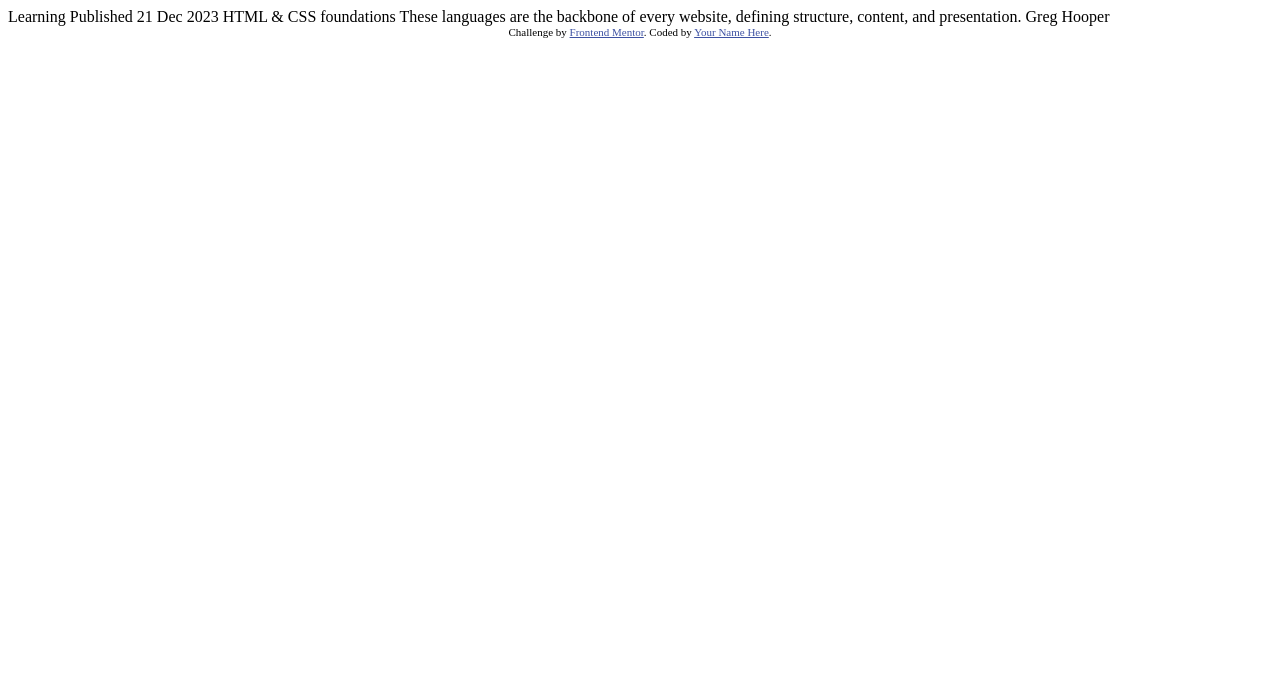
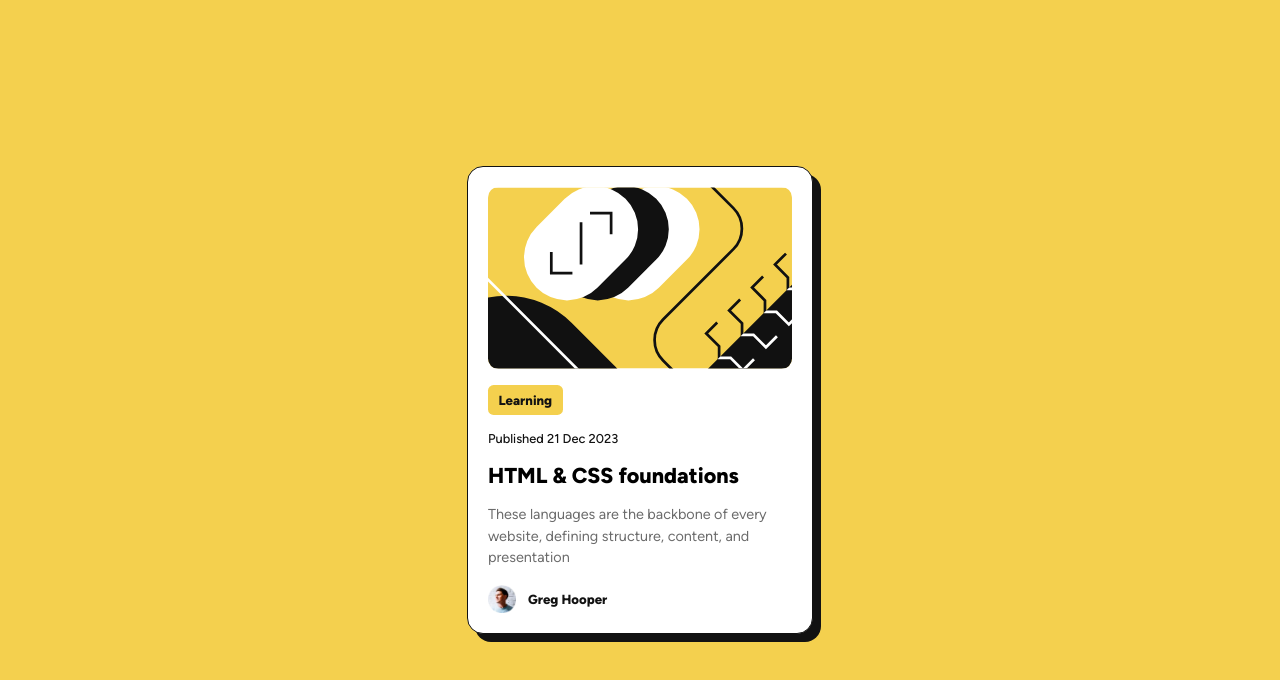
Before and after one commit to amShuri/blog-preview-card, a plain HTML site: page index.html in a window 1280 px wide. Drawn offline with Linux system fonts and the light colour scheme.

Commit message:
feat: add completed solution

```diff
--- a/index.html
+++ b/index.html
@@ -6,29 +6,26 @@
 
   <link rel="icon" type="image/png" sizes="32x32" href="./assets/images/favicon-32x32.png">
 
+  <link rel="stylesheet" href="styles.css">
   <title>Frontend Mentor | Blog preview card</title>
-
-  <!-- Feel free to remove these styles or customise in your own stylesheet 👍 -->
-  <style>
-    .attribution { font-size: 11px; text-align: center; }
-    .attribution a { color: hsl(228, 45%, 44%); }
-  </style>
 </head>
 <body>
-
-  Learning
-
-  Published 21 Dec 2023
-
-  HTML & CSS foundations
-
-  These languages are the backbone of every website, defining structure, content, and presentation.
-
-  Greg Hooper
-
-  <div class="attribution">
-    Challenge by <a href="https://www.frontendmentor.io?ref=challenge" target="_blank">Frontend Mentor</a>.
-    Coded by <a href="#">Your Name Here</a>.
-  </div>
+  <main>
+    <article class="card">
+      <div class="card-content">
+        <img class="card-img" src="./assets/images/illustration-article.svg" alt="">
+        <p class="card-tag">Learning</p>
+        <p class="card-date">Published <time datetime="2023-12-21">21 Dec 2023</time></p>
+        <h1 class="card-title">HTML & CSS foundations</h1>
+        <p class="card-description">These languages are the backbone of every
+          website, defining structure, content, and presentation
+        </p>
+        <div class="author-info">
+          <img src="./assets/images/image-avatar.webp" alt="Photo of the author">
+          <p>Greg Hooper</p>
+        </div>
+      </div>
+    </article>
+  </main>
 </body>
 </html>
--- /dev/null
+++ b/styles.css
@@ -0,0 +1,101 @@
+* {
+  box-sizing: border-box;
+  margin: 0;
+  padding: 0;
+}
+
+:root {
+  --white-bg-clr: hsl(0, 0%, 100%);
+  --yellow-bg-clr: hsl(47, 88%, 63%);
+  --light-gray-clr: hsl(0, 0%, 42%);
+  --dark-gray-clr: hsl(0, 0%, 7%);
+  --font-weight-bold: 800;
+  --font-weight-medium: 500;
+}
+
+@font-face {
+  font-family: figTree;
+  src: url('./assets/fonts/Figtree-VariableFont_wght.ttf');
+}
+
+html,
+body {
+  font-family: figTree;
+  height: 100%;
+}
+
+body {
+  background-color: var(--yellow-bg-clr);
+  display: flex;
+  justify-content: center;
+  align-items: center;
+}
+
+.card {
+  background-color: var(--white-bg-clr);
+  border: 1px solid var(--dark-gray-clr);
+  border-radius: 1rem;
+  box-shadow: 0.5rem 0.5rem var(--dark-gray-clr);
+  padding: 1.25rem;
+  width: 346px;
+}
+
+.card-content {
+  display: flex;
+  flex-direction: column;
+  gap: 1rem;
+}
+
+.card-img {
+  border-radius: 0.65rem;
+}
+
+.card-tag {
+  background-color: var(--yellow-bg-clr);
+  border-radius: 0.35rem;
+  font-size: 0.85rem;
+  font-weight: var(--font-weight-bold);
+  padding: 0.45rem 0.65rem;
+  width: max-content;
+}
+
+.card-tag,
+.card-date {
+  color: var(--dark-gray-clr);
+}
+
+.card-tag,
+.author-info > p {
+  font-size: 0.825rem;
+}
+
+.card-date {
+  font-size: 0.8rem;
+  font-weight: var(--font-weight-medium);
+}
+
+.card-title {
+  font-size: 1.35rem;
+  font-weight: var(--font-weight-bold);
+}
+
+.card-description {
+  color: var(--light-gray-clr);
+  font-size: 0.9rem;
+  line-height: 1.5;
+}
+
+.author-info {
+  display: flex;
+  align-items: center;
+  gap: 0.75rem;
+}
+
+.author-info > img {
+  width: 28px;
+}
+
+.author-info > p {
+  color: var(--dark-gray-clr);
+  font-weight: var(--font-weight-bold);
+}
```
